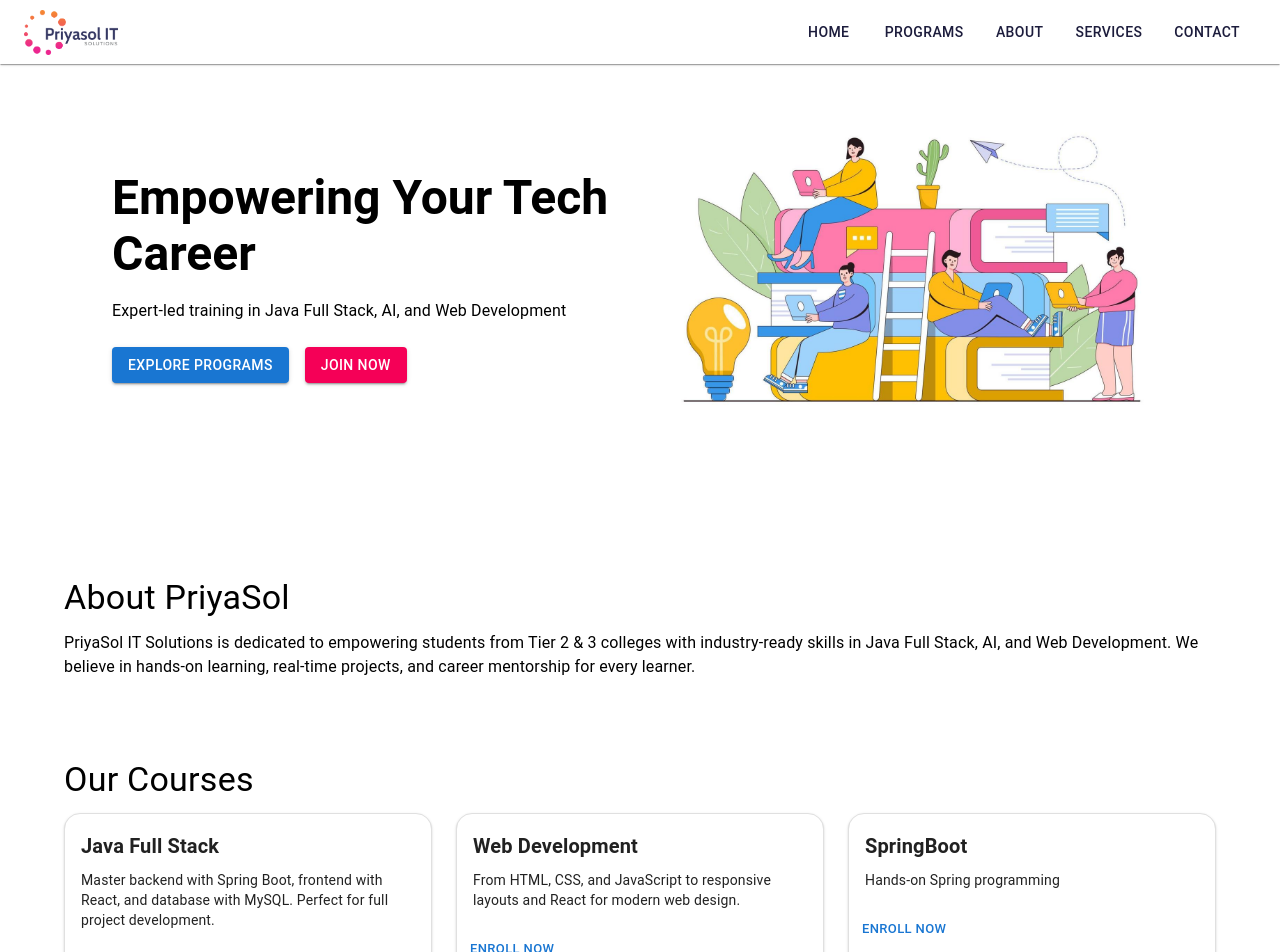
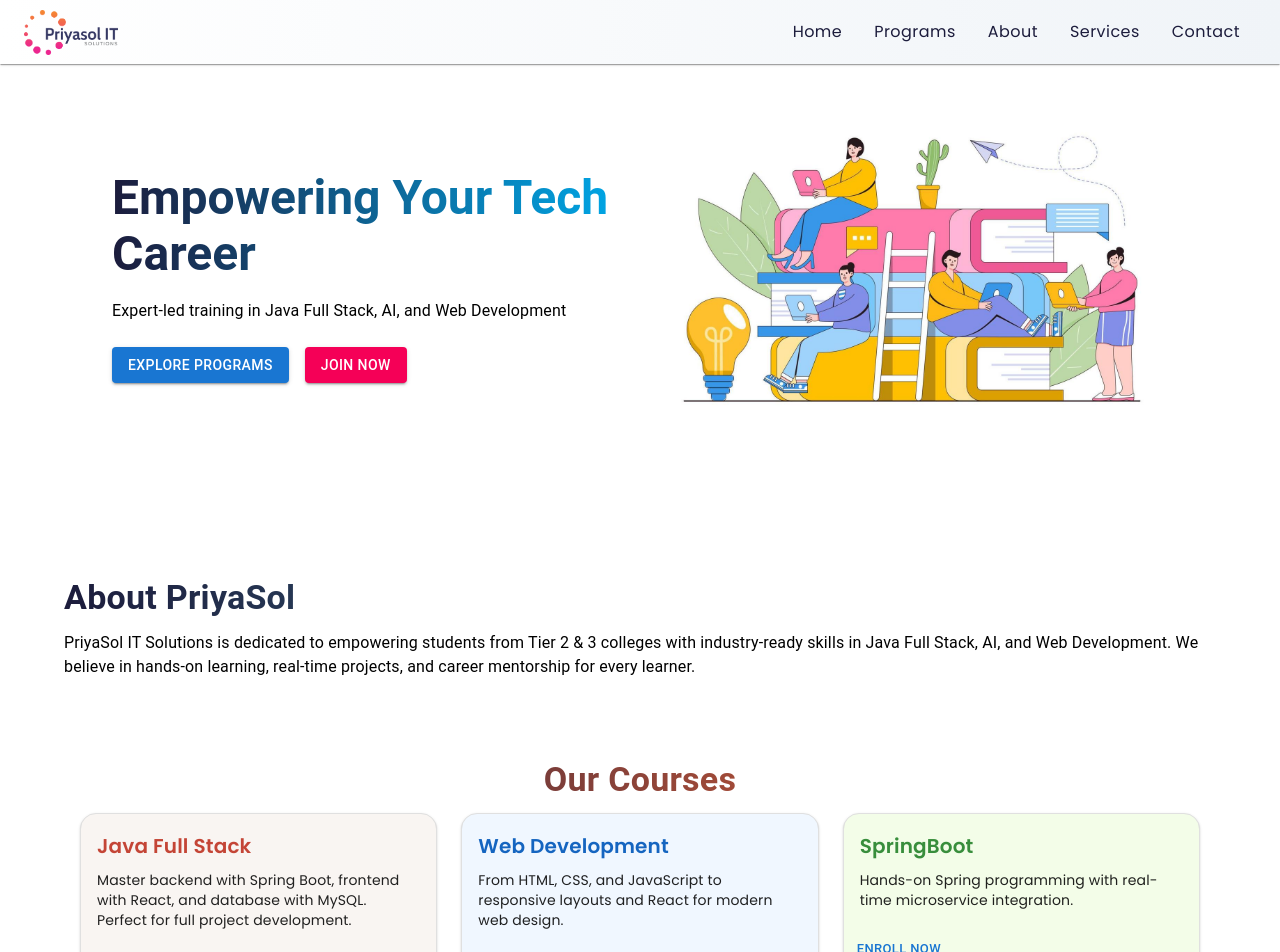
Before and after one commit to priyasol93/priyasol-website, a React (Create React App) app: page / in a window 1280 px wide. Shown: the top 952 px of the page. Built offline with nearby package versions, Linux system fonts and the light colour scheme.

Commit message:
Completed

```diff
--- a/public/index.html
+++ b/public/index.html
@@ -4,6 +4,9 @@
     <meta charset="utf-8" />
     <meta name="viewport" content="width=device-width, initial-scale=1" />
     <title>PriyaSol IT Solutions</title>
+    <!-- In public/index.html inside <head> -->
+<link href="https://fonts.googleapis.com/css2?family=Inter:wght@400;600;700&family=Poppins:wght@400;600;700&display=swap" rel="stylesheet">
+
   </head>
   <body>
     <noscript>You need to enable JavaScript to run this app.</noscript>
--- a/src/components/About.js
+++ b/src/components/About.js
@@ -4,7 +4,12 @@ import { Typography, Box } from "@mui/material";
 function About() {
   return (
     <Box id="about" sx={{ paddingTop: "80px", scrollMarginTop: "100px" }}>
-      <Typography variant="h4" gutterBottom>
+      <Typography variant="h4" gutterBottom sx={{
+    fontWeight: "bold",
+    background: "linear-gradient(to right, #1c1c3c, #4CA1AF)",
+    WebkitBackgroundClip: "text",
+    WebkitTextFillColor: "transparent"
+  }}>
         About PriyaSol
       </Typography>
       <Typography>
--- a/src/components/Contact.js
+++ b/src/components/Contact.js
@@ -5,7 +5,12 @@ import { Email, LinkedIn } from "@mui/icons-material";
 function Contact() {
   return (
     <Box id="contact" sx={{ paddingTop: "80px", scrollMarginTop: "100px" }}>
-      <Typography variant="h4" gutterBottom>
+      <Typography variant="h4" gutterBottom sx={{
+    fontWeight: "bold",
+    background: "linear-gradient(to right, #1c1c3c, #FF6B35)",
+    WebkitBackgroundClip: "text",
+    WebkitTextFillColor: "transparent"
+  }}>
         Contact Us
       </Typography>
       <Typography>
--- a/src/components/Hero.js
+++ b/src/components/Hero.js
@@ -5,10 +5,15 @@ import heroBanner from "../assets/hero-banner.jpg";
 
 const Hero = () => {
   return (
-    <Box id="home" sx={{  pt: { xs: 10, md: 12 },py: 6, px: { xs: 2, md: 6 }, backgroundColor: "white" }}>
+    <Box id="home" sx={{  pt: { xs: 10, md: 12 },py: 6, px: { xs: 2, md: 6 }, backgroundColor: "white"}}>
       <Grid container spacing={4} alignItems="center">
         <Grid item xs={12} md={6}>
-          <Typography variant="h3" fontWeight="bold" gutterBottom>
+          <Typography variant="h3" fontWeight="bold" gutterBottom sx={{
+    fontWeight: "bold",
+    background: "linear-gradient(90deg, #1c1c3c, #00A8E8)",
+    WebkitBackgroundClip: "text",
+    WebkitTextFillColor: "transparent"
+  }}>
             Empowering Your Tech Career
           </Typography>
           <Typography variant="body1" mb={3}>
--- a/src/components/Navbar.js
+++ b/src/components/Navbar.js
@@ -177,10 +177,9 @@ const Navbar = () => {
       <AppBar
         position="fixed"
         sx={{
-          backgroundColor: '#ffffff',
-          color: '#1c1c3c',
-          boxShadow: 1,
-          zIndex: (theme) => theme.zIndex.drawer + 1,
+           background: "linear-gradient(to right, #ffffff, #f0f4f8)",
+        boxShadow: 1,
+    zIndex: (theme) => theme.zIndex.drawer + 1,
         }}
       >
         <Toolbar sx={{ display: 'flex', justifyContent: 'space-between' }}>
@@ -206,7 +205,23 @@ const Navbar = () => {
                   component={HashLink}
                   smooth
                   to={item.to}
-                  sx={{ color: '#1c1c3c', mx: 1 }}
+
+         sx={{
+    fontFamily: 'Poppins, sans-serif',
+    fontWeight: 500,
+    fontSize: '1rem',
+    textTransform: 'none',
+    color:'#1c1c3c',
+    // color: '#1c1c3c',
+    mx: 1,
+    transition: 'all 0.3s ease-in-out',
+    '&:hover': {
+      // color:'#1c1c3c',
+      color: '#0077b6', // Accent color
+      borderBottom: '2px solid #0077b6',
+      backgroundColor: 'transparent',
+    },
+  }}
                 >
                   {item.label}
                 </Button>
--- a/src/components/Programs.js
+++ b/src/components/Programs.js
@@ -1,59 +1,3 @@
-// import React from "react";
-// import {
-//   Grid,
-//   Card,
-//   CardContent,
-//   Typography,
-//   CardActions,
-//   Button,
-//   Box
-// } from "@mui/material";
-
-// const programs = [
-//   {
-//     title: "Java Full Stack",
-//     desc: "Master backend with Spring Boot, frontend with React, and database with MySQL. Perfect for full project development."
-//   },
-//   {
-//     title: "Artificial Intelligence",
-//     desc: "Learn AI basics, machine learning models, chatbots, and how to integrate AI into applications."
-//   },
-//   {
-//     title: "Web Development",
-//     desc: "From HTML, CSS, and JavaScript to responsive layouts and React for modern web design."
-//   }
-// ];
-
-// function Programs() {
-//   return (
-//     <Box id="programs" sx={{ paddingTop: "80px", scrollMarginTop: "100px" }}>
-//       <Typography variant="h4" gutterBottom>
-//         Our Programs
-//       </Typography>
-//       <Grid container spacing={3}>
-//         {programs.map((prog, index) => (
-//           <Grid item xs={12} sm={6} md={4} key={index}>
-//             <Card sx={{ height: "100%" }}>
-//               <CardContent>
-//                 <Typography variant="h6">{prog.title}</Typography>
-//                 <Typography variant="body2" mt={1}>{prog.desc}</Typography>
-//               </CardContent>
-//               <CardActions>
-//                 <Button size="small" href="https://forms.gle/PPXXe9a42oYc5aU37" target="_blank">
-//                   Enroll Now
-//                 </Button>
-//               </CardActions>
-//             </Card>
-//           </Grid>
-//         ))}
-//       </Grid>
-//     </Box>
-//   );
-// }
-
-// export default Programs;
-
-
 // src/pages/Programs.js
 import React from "react";
 import {
@@ -63,61 +7,142 @@ import {
   Typography,
   CardActions,
   Button,
-  Box,
-  Chip
+  Box
 } from "@mui/material";
+
+const courseStyles = {
+  "Java Full Stack": {
+    color: "#C44536", // Deep burnt red
+    bg: "#F9F5F2"     // Soft cream
+  },
+  "Web Development": {
+    color: "#1565C0", // Strong blue
+    bg: "#F0F7FF"     // Light blue background
+  },
+  "SpringBoot": {
+    color: "#388E3C", // Deep green
+    bg: "#F3FDE8"     // Soft light green
+  },
+  "React + Firebase Projects": {
+    color: "#7E57C2", // Soft violet
+    bg: "#F6F2FF"     // Light purple
+  }
+};
 
 const trendingCourses = [
   {
     title: "Java Full Stack",
-    desc: "Master backend with Spring Boot, frontend with React, and database with MySQL. Perfect for full project development."
+    desc:
+      "Master backend with Spring Boot, frontend with React, and database with MySQL. Perfect for full project development."
   },
-
   {
     title: "Web Development",
-    desc: "From HTML, CSS, and JavaScript to responsive layouts and React for modern web design."
+    desc:
+      "From HTML, CSS, and JavaScript to responsive layouts and React for modern web design."
   },
   {
     title: "SpringBoot",
-    desc: "Hands-on Spring programming"
+    desc: "Hands-on Spring programming with real-time microservice integration."
   },
   {
     title: "React + Firebase Projects",
-    desc: "Create dynamic full-stack apps with React and Google Firebase Authentication & Hosting."
+    desc:
+      "Create dynamic full-stack apps with React and Google Firebase Authentication & Hosting."
   }
 ];
 
 function Programs() {
   return (
-    <Box sx={{ paddingTop: "80px", scrollMarginTop: "100px" }} id="programs">
-      <Typography variant="h4" gutterBottom>
+    <Box
+      sx={{ paddingTop: "80px", scrollMarginTop: "100px", px: 2 }}
+      id="programs"
+    >
+      <Typography
+        variant="h4"
+        gutterBottom
+        sx={{
+          fontWeight: "bold",
+          textAlign: "center",
+          background: "linear-gradient(to right, #1c1c3c, #FF6B35)",
+          WebkitBackgroundClip: "text",
+          WebkitTextFillColor: "transparent"
+        }}
+      >
         Our Courses
       </Typography>
+
       <Grid container spacing={3}>
-        {trendingCourses.map((course, index) => (
+        {trendingCourses.map((course, index) => {
+          const { color, bg } = courseStyles[course.title] || {
+            color: "#1c1c3c",
+            bg: "#fff"
+          };
+
+          return (
             <Grid item xs={12} sm={6} md={4} key={index}>
-            <Card sx={{ height: "100%", border: "1px solid #e0e0e0", borderRadius: "16px" ,
-            transition: "transform 0.3s, box-shadow 0.3s", // Smooth transition
+              <Card
+                sx={{
+                  height: "100%",
+                  backgroundColor: bg,
+                  border: "1px solid #e0e0e0",
+                  borderRadius: "16px",
+                  transition: "transform 0.3s, box-shadow 0.3s",
                   "&:hover": {
                     transform: "translateY(-8px)",
                     boxShadow: "0px 8px 20px rgba(0, 0, 0, 0.1)",
-      borderColor: "#1976d2",
+                    borderColor: color
                   }
+                }}
+              >
+                <CardContent>
+                  <Typography
+                    variant="h6"
+                    fontWeight={600}
+                    sx={{
+                      color,
+                      fontFamily: "Poppins, sans-serif",
+                      position: "relative",
+                      display: "inline-block",
+                      "&::after": {
+                        content: '""',
+                        display: "block",
+                        width: "0%",
+                        height: "3px",
+                        backgroundColor: color,
+                        transition: "width 0.3s",
+                        position: "absolute",
+                        bottom: -2,
+                        left: 0
+                      },
+                      "&:hover::after": {
+                        width: "100%"
+                      }
+                    }}
+                  >
+                    {course.title}
+                  </Typography>
 
-            }}>
-              <CardContent>
-                {/* <Chip label="Trending" color="secondary" size="small" sx={{ mb: 1 }} /> */}
-                <Typography variant="h6" fontWeight={600}>{course.title}</Typography>
-                <Typography variant="body2" mt={1}>{course.desc}</Typography>
+                  <Typography
+                    variant="body2"
+                    mt={1}
+                    sx={{ fontFamily: "Poppins, sans-serif" }}
+                  >
+                    {course.desc}
+                  </Typography>
                 </CardContent>
                 <CardActions>
-                <Button size="small" href="https://forms.gle/PPXXe9a42oYc5aU37" target="_blank">
+                  <Button
+                    size="small"
+                    href="https://forms.gle/PPXXe9a42oYc5aU37"
+                    target="_blank"
+                  >
                     Enroll Now
                   </Button>
                 </CardActions>
               </Card>
             </Grid>
-        ))}
+          );
+        })}
       </Grid>
     </Box>
   );
--- a/src/components/Services.js
+++ b/src/components/Services.js
@@ -35,7 +35,12 @@ const Services = () => {
           border: "1px solid #fffff",
           borderRadius: "16px"
   }}>
-      <Typography variant="h4" align="center" gutterBottom fontWeight="bold">
+      <Typography variant="h4" align="center" gutterBottom fontWeight="bold" sx={{
+    fontWeight: "bold",
+    background: "linear-gradient(to right, #1c1c3c, #FF6B35)",
+    WebkitBackgroundClip: "text",
+    WebkitTextFillColor: "transparent"
+  }}>
         Our Services
       </Typography>
       <Grid container spacing={4} justifyContent="center">
```
Lines whose indentation alone changed are shown as unchanged.
